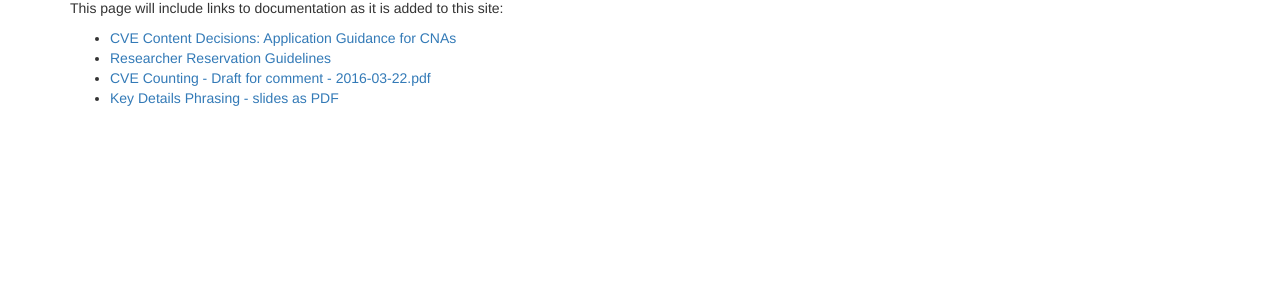
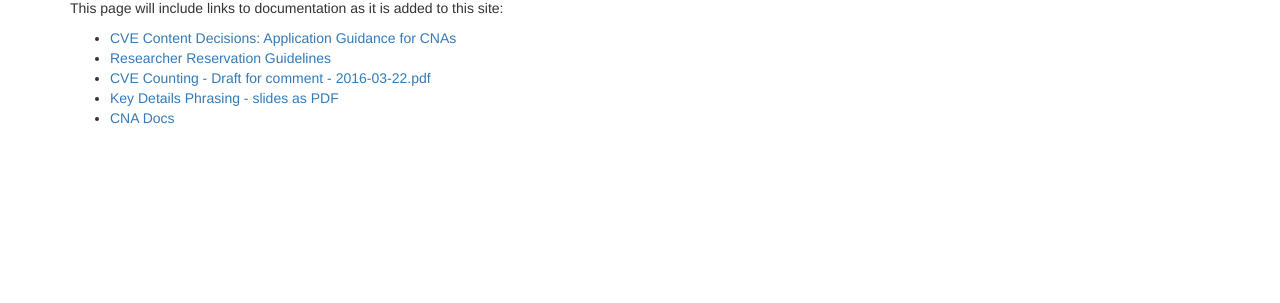
Before and after one commit to CVEProject/cveproject.github.io, a Jekyll site: the page built from index.md, in a window 1280 px wide. Shown: the part 477-780 px from the top of the page. Built offline with Jekyll 4.4.1, drawn with Linux system fonts in a browser that asks for light colours; nearby versions of some CDN libraries.

Commit message:
Added CNAdocs.html to index

```diff
--- a/index.md
+++ b/index.md
@@ -11,3 +11,4 @@ This page will include links to documentation as it is added to this site:
 * [Researcher Reservation Guidelines](researcher_reservation_guidelines.html)
 * [CVE Counting - Draft for comment - 2016-03-22.pdf](CVE Counting - Draft for comment - 2016-03-22.pdf)
 * [Key Details Phrasing - slides as PDF](key_details_phrasing_slides.pdf)
+* [CNA Docs](CNAdocs.html)
```
